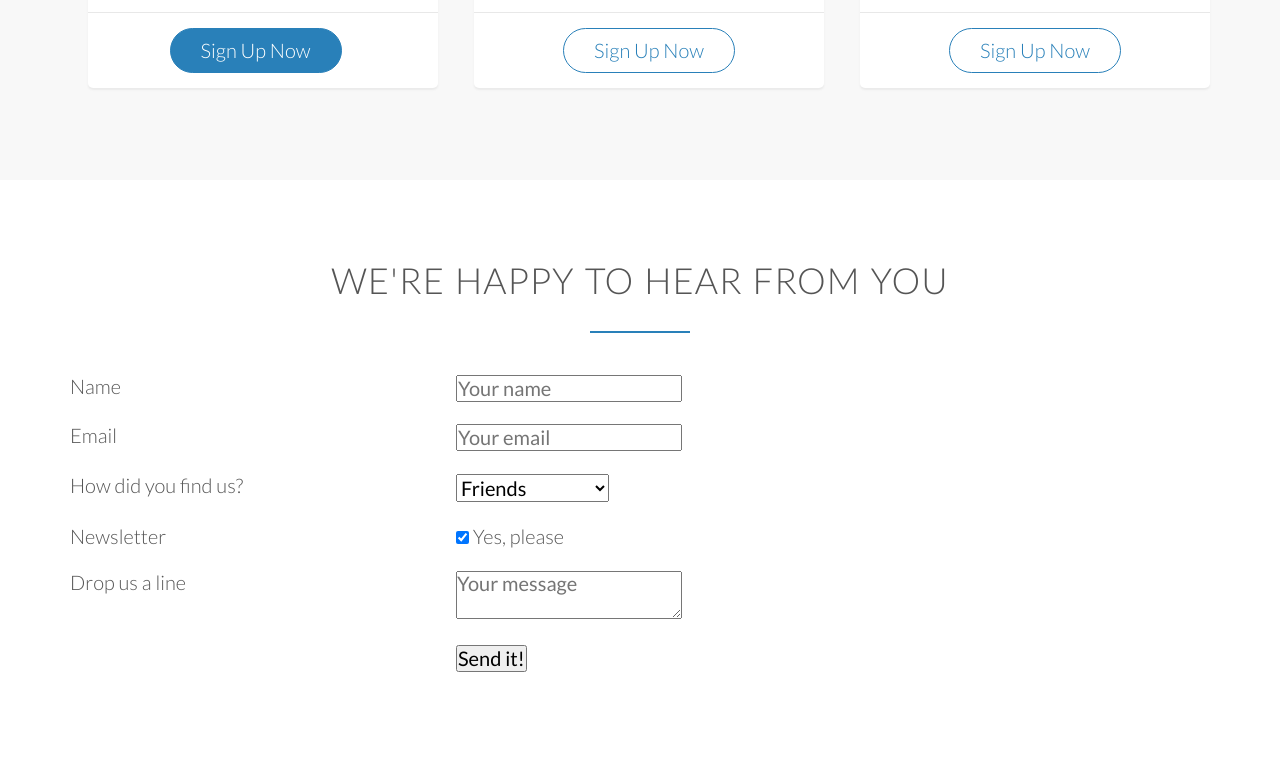
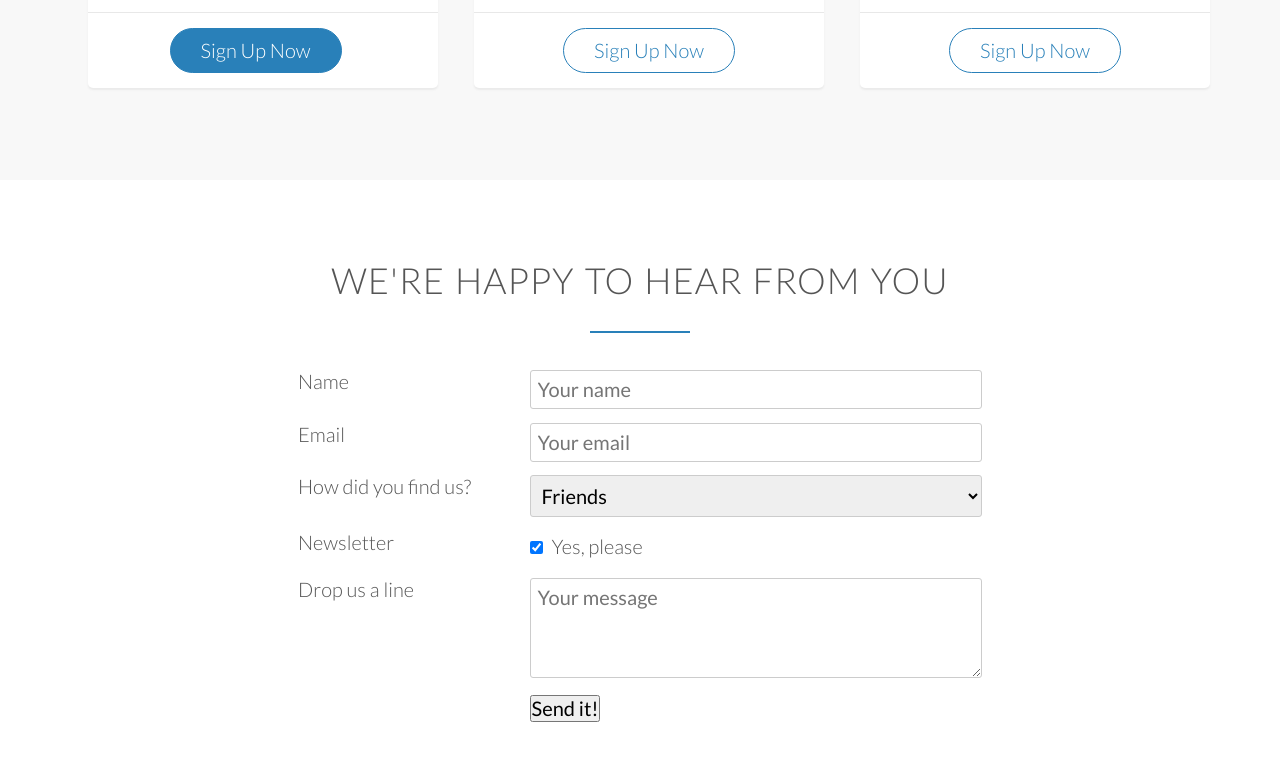
Before and after one commit to sombreroloco/ravusfortis, a plain HTML site: page index.html in a window 1280 px wide. Shown: the part 4459-5220 px from the top of the page. Drawn offline with nearby package versions, Linux system fonts and the light colour scheme.

Commit message:
added css p7

```diff
--- a/resources/css/style.css
+++ b/resources/css/style.css
@@ -487,3 +487,33 @@ cite img {
 .plan-box ul li {
     padding: 5px 0px;
 }
+
+/* --------------------------------------- */
+/* P7 - CONTACT FORM */
+/* --------------------------------------- */
+
+.contact-form {
+    width: 60%;
+    margin: 0 auto;
+}
+
+input[type=text],
+input[type=email],
+select,
+textarea {
+    width: 100%;
+    padding: 7px;
+    border-radius: 3px;
+    border: 1px solid #cccccc;
+}
+
+textarea {
+    height: 100px;
+}
+
+input[type=checkbox] {
+   margin: 10px 5px 10px 0;
+}
+
+*:focus {outline: none;}
+/* https://medium.com/better-programming/a11y-never-remove-the-outlines-ee4efc7a9968 */
```
